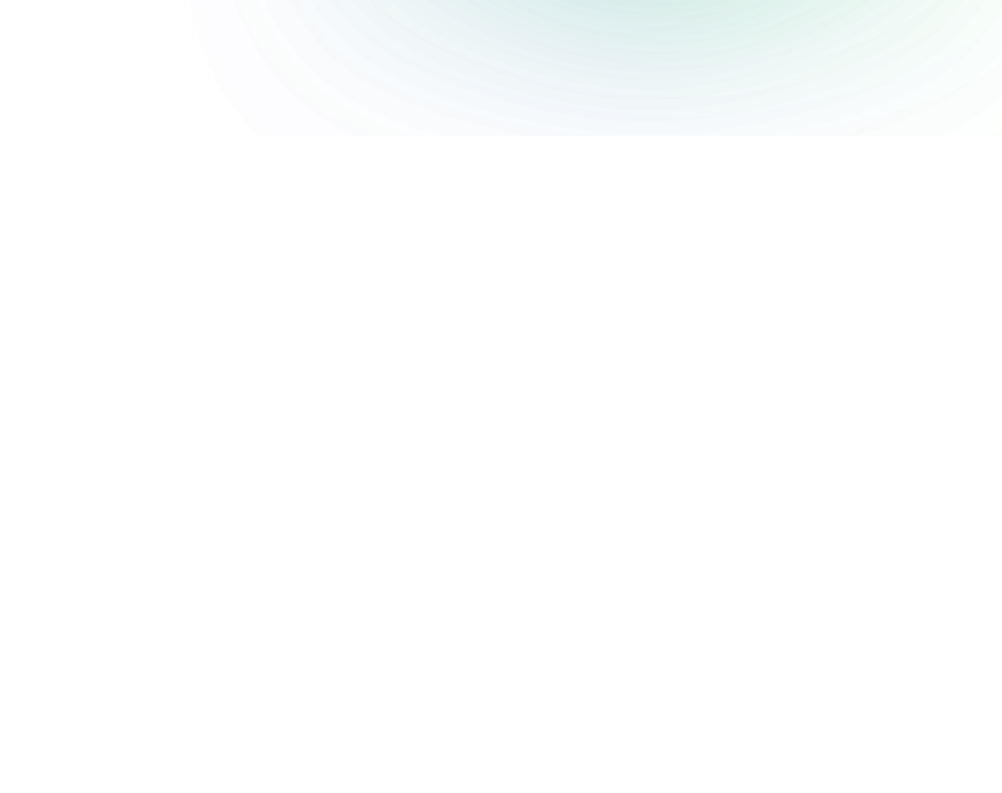
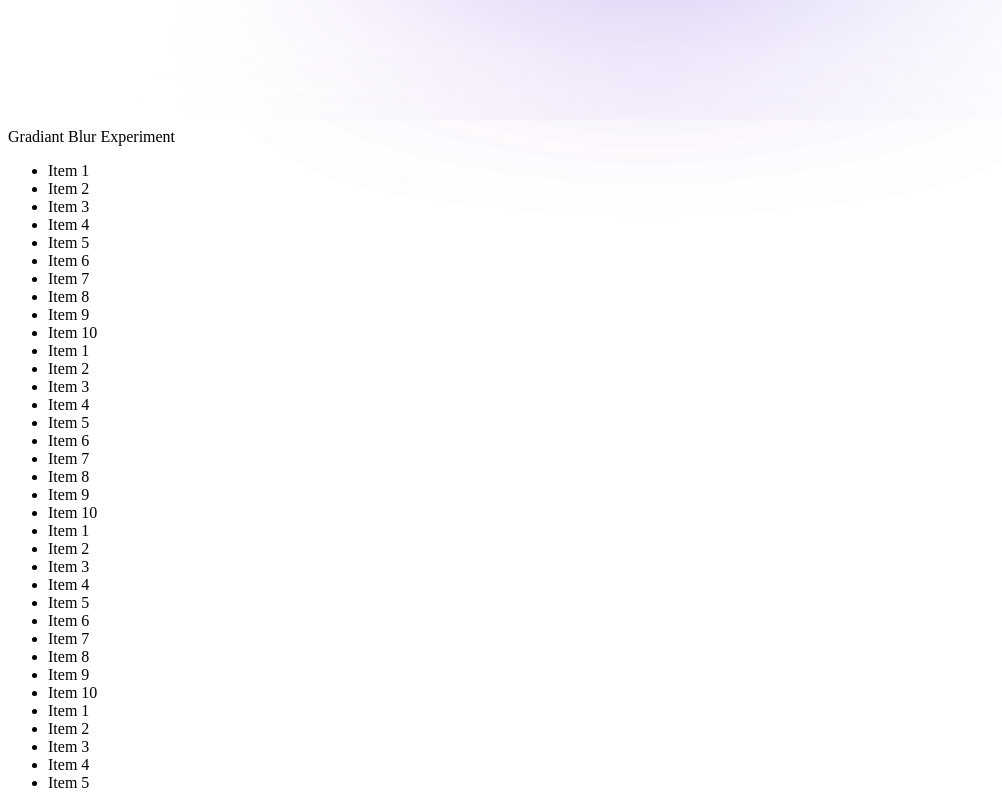
Before and after one commit to SDE-ADNAN/herosec_test, a React (Create React App) app: page / in a window 1280 px wide. Shown: the part 680-1473 px from the top of the page, without its empty margins (0-1002 px from the left). Before the commit the page ends 816 px from the top, so only its background shows below. Built offline with nearby package versions, Linux system fonts and the light colour scheme.

Commit message:
restructure

```diff
--- a/src/App.js
+++ b/src/App.js
@@ -1,11 +1,12 @@
 import "./styles.scss";
 import profile from "./viewPhoto.jpeg";
 import emojis from "./assets"
+import GradiantBlur from "./components/gradiantBlur/GradiantBlur";
 
 export default function App() {
 
 
-  return (
+  return (<>
     <div className="main">
       <div className="image box">
         <img className="" src={profile} alt="profile" />
@@ -20,5 +21,10 @@ export default function App() {
         )}
       </ul>
     </div>
+    <div className='gradiant_blur_div'>
+		<div className='heading'>Gradiant Blur Experiment</div>
+    	<GradiantBlur/>
+    </div>
+    </>
   );
 }
```
